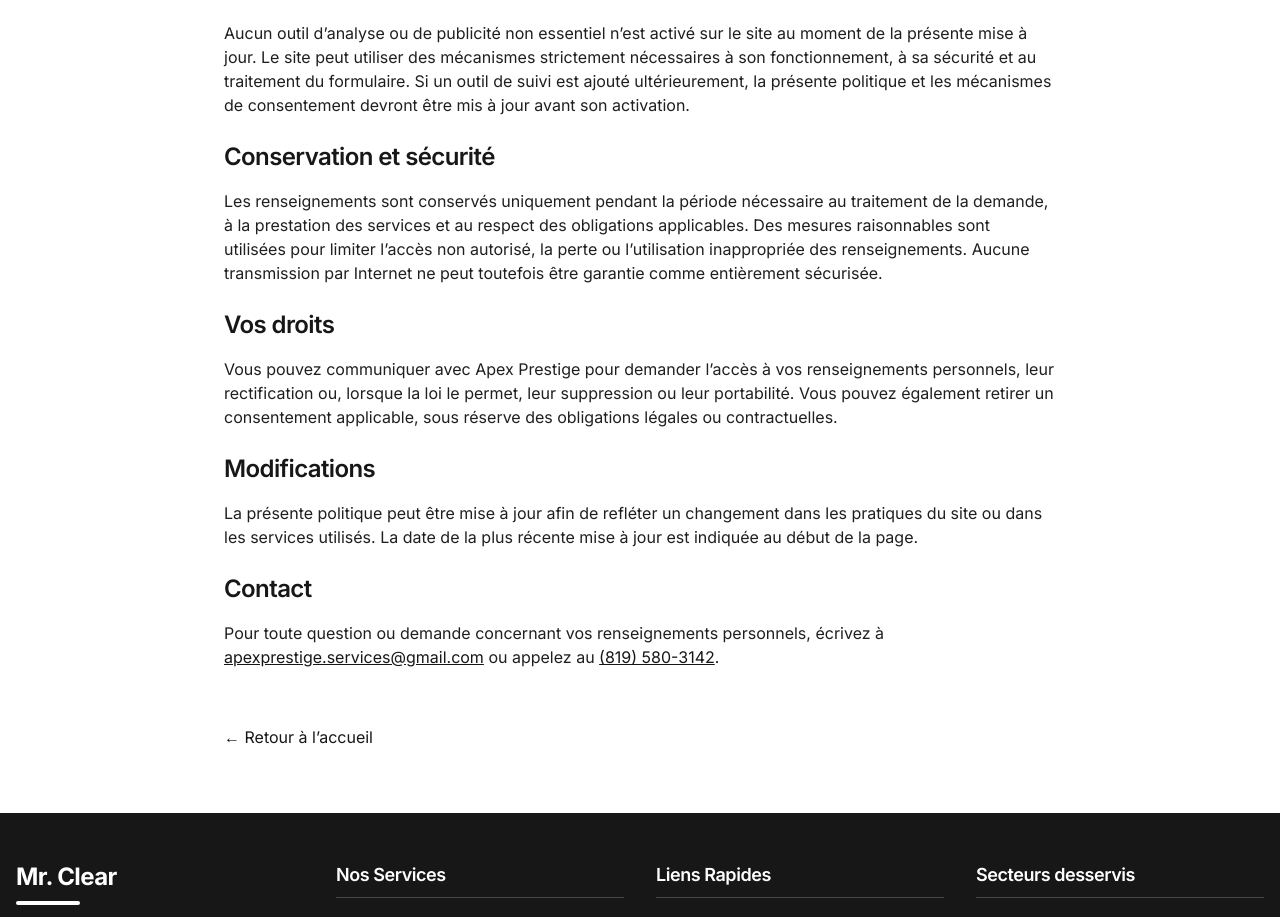
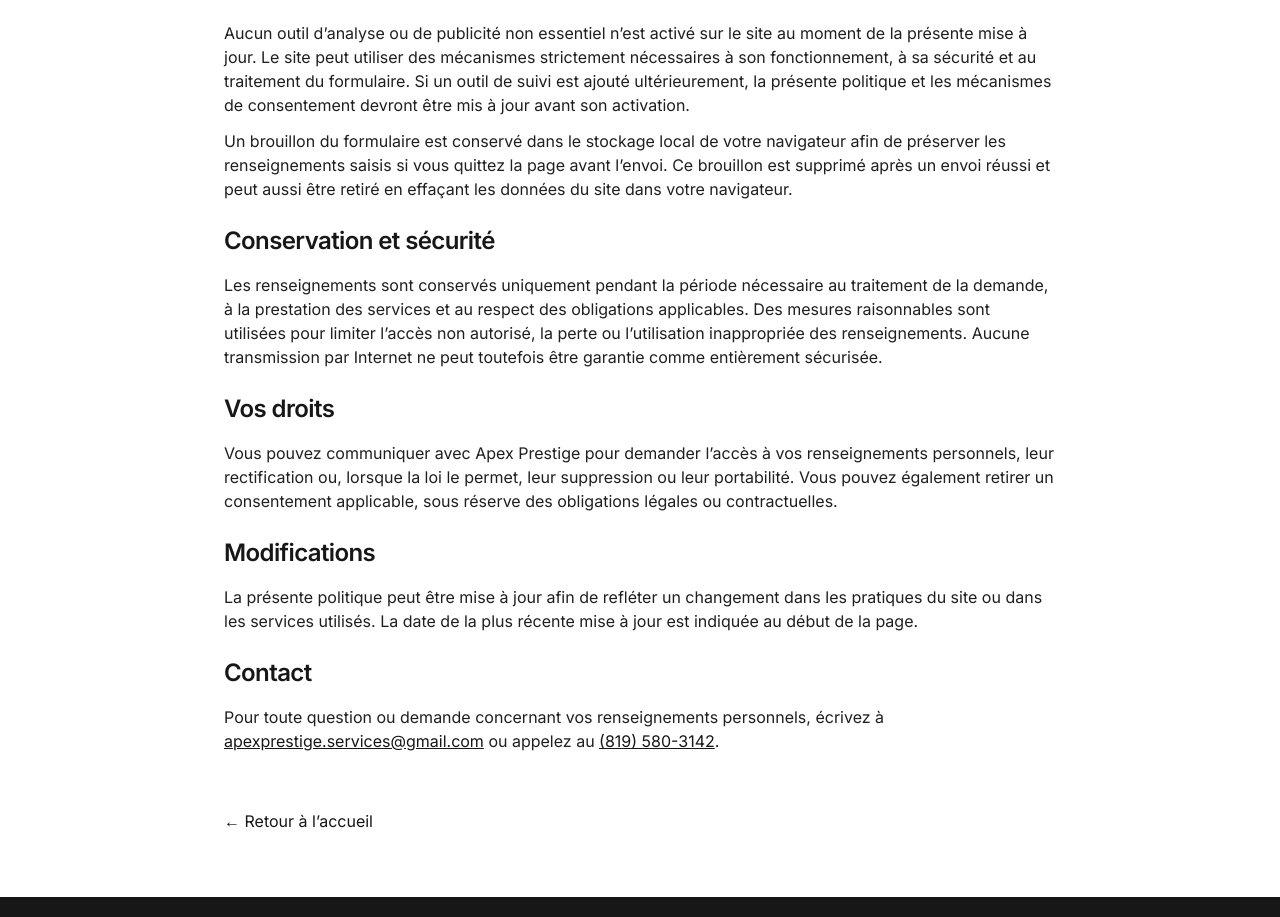
Before and after one commit to MiXir-Dev/apexprestige-mixir, a React (Vite) app: page /confidentialite in a window 1280 px wide. Shown: the part 1307-2224 px from the top of the page. Built offline with nearby package versions, Linux system fonts and the light colour scheme.

Commit message:
Add local storage draft message to Privacy policy page for user clarity

```diff
--- a/src/pages/Privacy.tsx
+++ b/src/pages/Privacy.tsx
@@ -166,6 +166,13 @@ const Privacy = () => {
                 ajouté ultérieurement, la présente politique et les mécanismes de
                 consentement devront être mis à jour avant son activation.
               </p>
+              <p className="mt-3">
+                Un brouillon du formulaire est conservé dans le stockage local de
+                votre navigateur afin de préserver les renseignements saisis si vous
+                quittez la page avant l’envoi. Ce brouillon est supprimé après un
+                envoi réussi et peut aussi être retiré en effaçant les données du
+                site dans votre navigateur.
+              </p>
             </section>
 
             <section>
```
